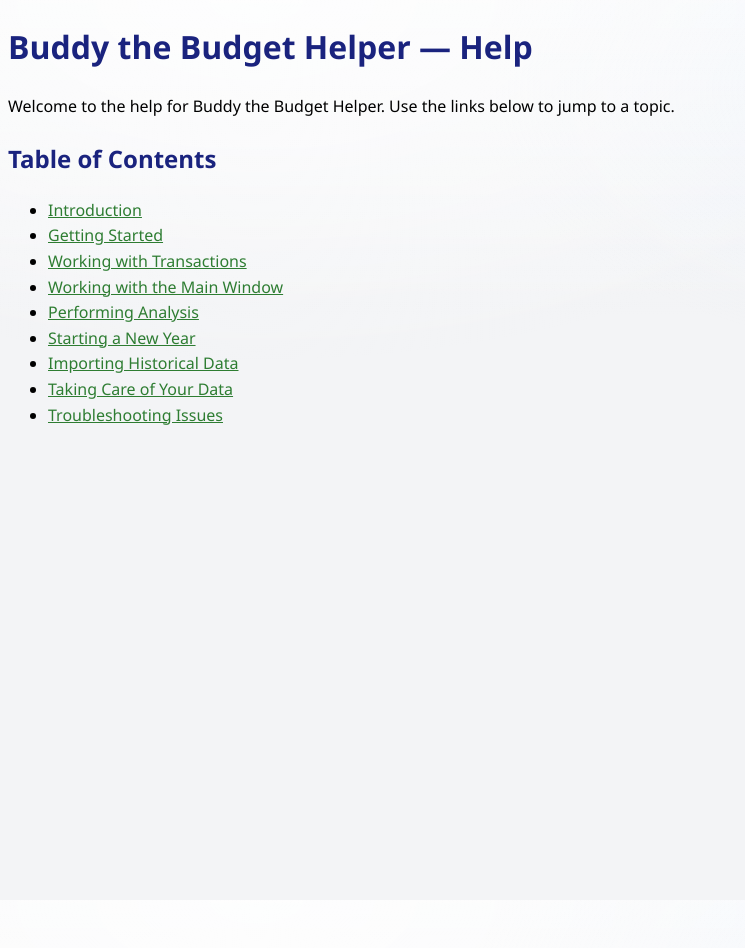
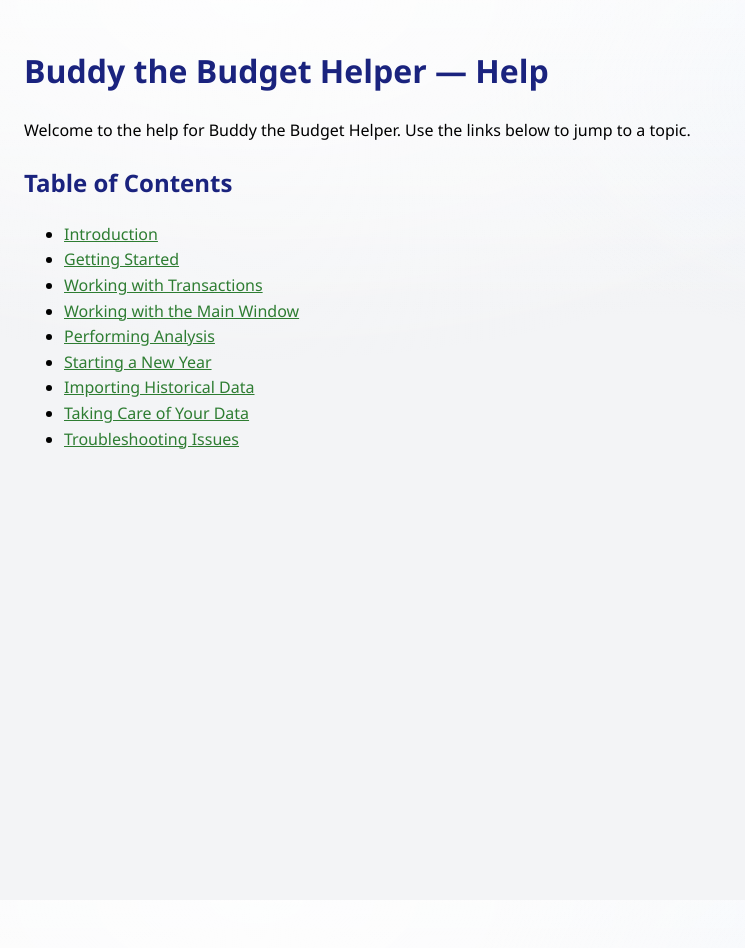
Before and after one commit to chudave1/Buddy-the-Budget-Helper-Release, a Jekyll site: the page built from docs/index.md, in a window 1280 px wide. Shown: the whole page, without its empty margins (0-745 px from the left). Built offline with Jekyll 4.4.1, drawn with Linux system fonts in a browser that asks for light colours; our own code applies the rules of GitHub Pages for plain Markdown files.

Commit message:
Refactor HTML background styling for consistency and clarity

```diff
--- a/docs/assets/style.css
+++ b/docs/assets/style.css
@@ -1,3 +1,8 @@
+html {
+  /* Prevent the browser’s default white canvas showing around the page. */
+  background-color: #f3f4f6;
+}
+
 body {
   /* Subtle “mica-like” neutral gradient (web approximation). */
   background-color: #f3f4f6;
@@ -6,6 +11,8 @@ body {
     radial-gradient(1000px 500px at 80% 10%, rgba(230, 240, 255, 0.35), rgba(255, 255, 255, 0) 55%),
     linear-gradient(180deg, rgba(255, 255, 255, 0.55), rgba(255, 255, 255, 0) 35%);
   background-attachment: fixed;
+  margin: 0;
+  padding: 24px;
   font-family: "Segoe UI", Arial, sans-serif;
   line-height: 1.6;
   min-height: 100vh;
```
